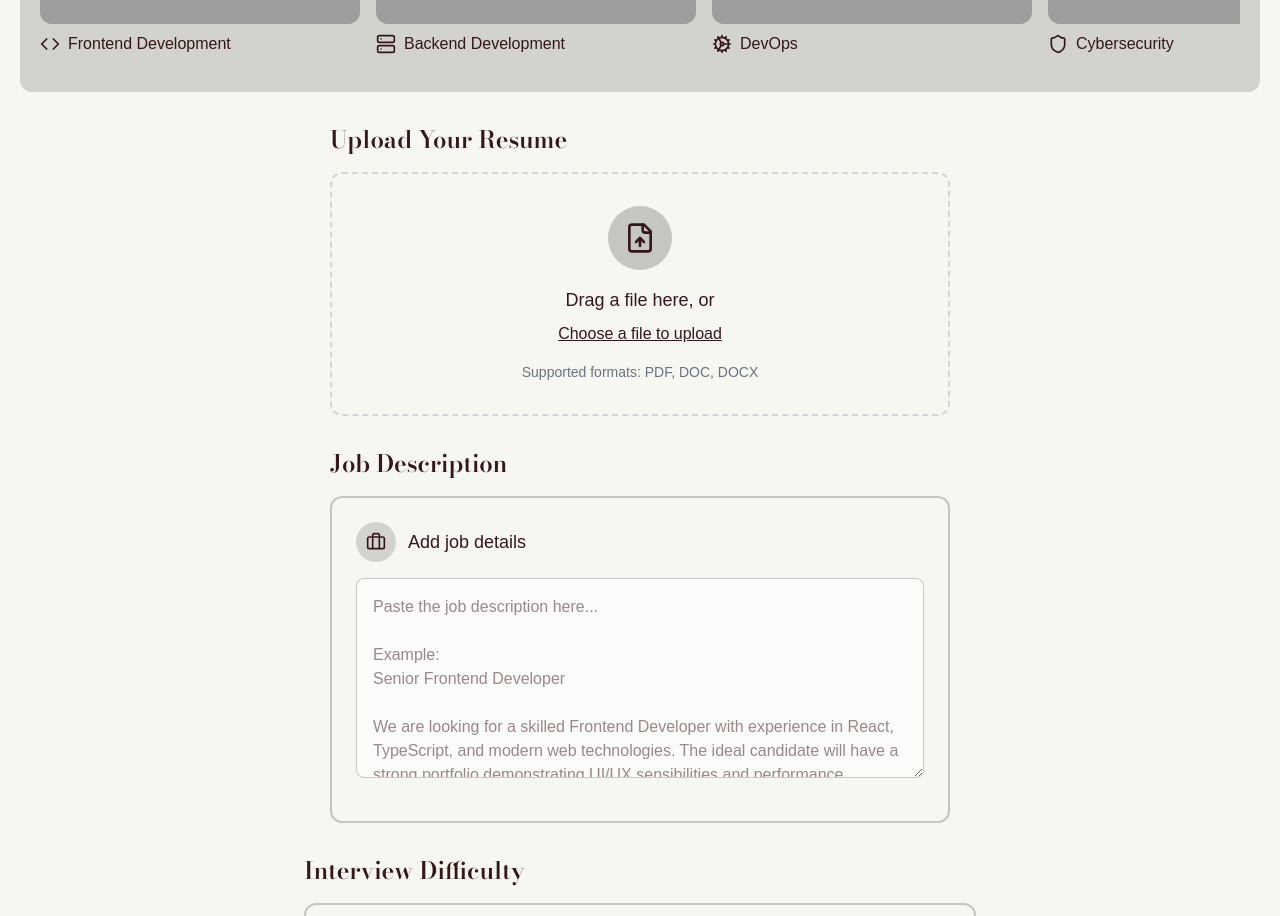
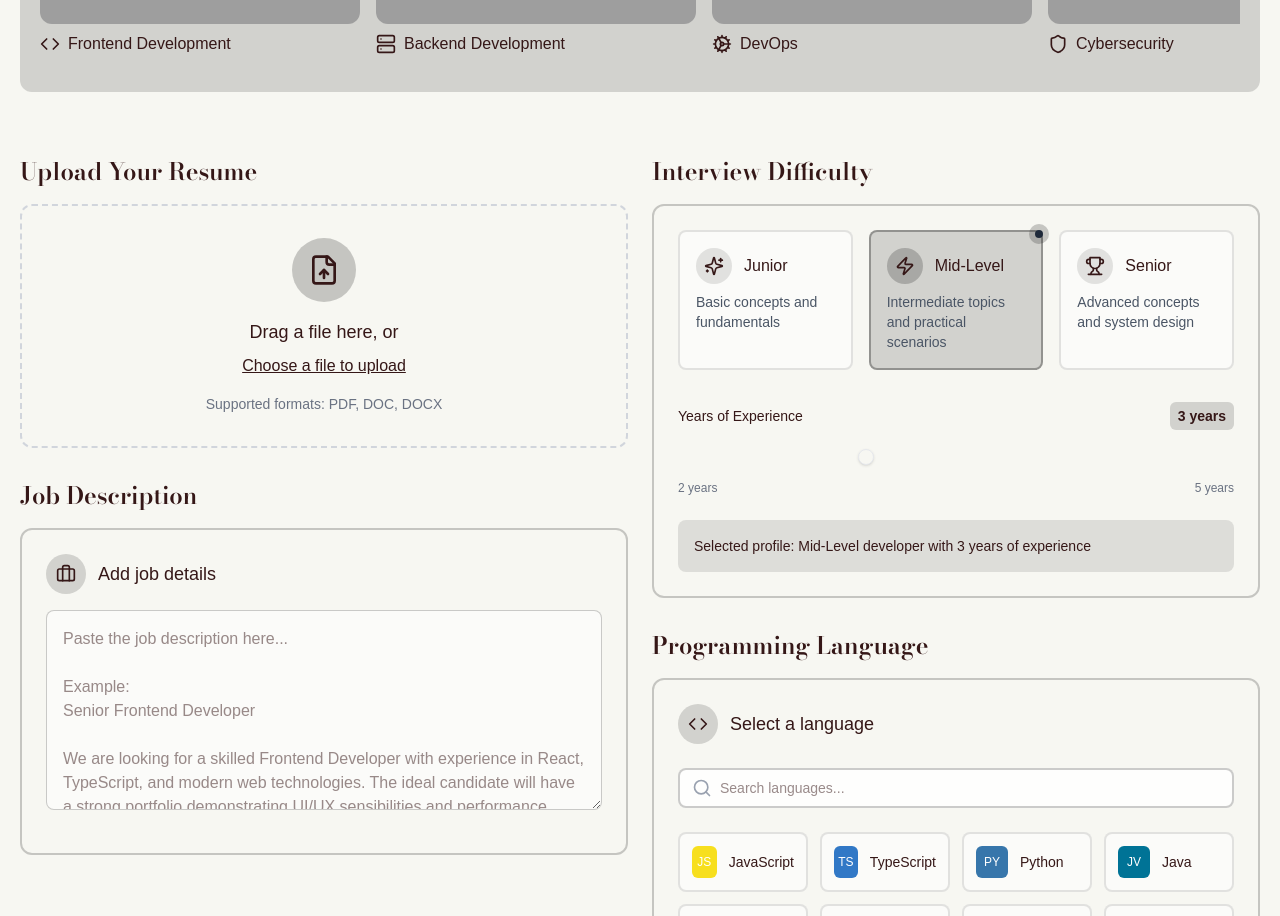
Before and after one commit to DereckAn/Frontend-interAI, a Next.js app: page / in a window 1280 px wide. Shown: the part 360-1276 px from the top of the page. Built offline with nearby package versions, Linux system fonts and the light colour scheme; grey boxes are pictures that could not be loaded; a web font is replaced by a local one.

Commit message:
Arrenging components

```diff
--- a/src/app/(root)/page.tsx
+++ b/src/app/(root)/page.tsx
@@ -7,14 +7,23 @@ import { TopiCards } from "@/components/home/topics";
 export default function Home() {
   return (
     <>
-      <TopiCards />
-      {/* <div className="flex flex-col md:flex-row"> */}
-      <ResumeUpload />
-      <JobDescription />
-      <DifficultySelector />
-      <LanguageSelector />
+      {/* <div className="container mx-auto px-4"> */}
+        <TopiCards />
+        {/* Grid layout para los componentes principales */}
+        <div className="grid grid-cols-1 lg:grid-cols-2 gap-6 mt-8">
+          {/* Columna izquierda */}
+          <div className="space-y-6">
+            <ResumeUpload />
+            <JobDescription />
+          </div>
+
+          {/* Columna derecha */}
+          <div className="space-y-6">
+            <DifficultySelector />
+            <LanguageSelector />
+          </div>
+        </div>
       {/* </div> */}
-      {/* <Hero /> */}
     </>
   );
 }
--- a/src/components/home/difficulties.tsx
+++ b/src/components/home/difficulties.tsx
@@ -67,7 +67,7 @@ export const DifficultySelector = () => {
   const maxYears = currentOption.yearsRange[1];
 
   return (
-    <section className="max-w-2xl mx-auto my-8">
+    <section className="w-full my-8">
       <h2
         className="text-xl sm:text-2xl font-semibold mb-4"
         style={{ fontFamily: "var(--font-bodoni)" }}
--- a/src/components/home/jobDescription.tsx
+++ b/src/components/home/jobDescription.tsx
@@ -37,7 +37,7 @@ export const JobDescription = () => {
   };
 
   return (
-    <section className="max-w-2xl w-1/2 mx-auto  my-8">
+    <section className="w-full my-8">
       <h2
         className="text-xl sm:text-2xl font-semibold mb-4"
         style={{ fontFamily: "var(--font-bodoni)" }}
--- a/src/components/home/languages.tsx
+++ b/src/components/home/languages.tsx
@@ -49,7 +49,7 @@ export const LanguageSelector = () => {
   };
 
   return (
-    <section className="max-w-2xl mx-auto my-8">
+    <section className="w-full my-8">
       <h2
         className="text-xl sm:text-2xl font-semibold mb-4"
         style={{ fontFamily: "var(--font-bodoni)" }}
--- a/src/components/home/resume.tsx
+++ b/src/components/home/resume.tsx
@@ -74,7 +74,7 @@ export const ResumeUpload = () => {
   };
 
   return (
-    <section className="max-w-2xl mx-auto w-1/2 my-8">
+    <section className="w-full my-8">
       <h2
         className="text-xl sm:text-2xl font-semibold mb-4"
         style={{ fontFamily: "var(--font-bodoni)" }}
```
